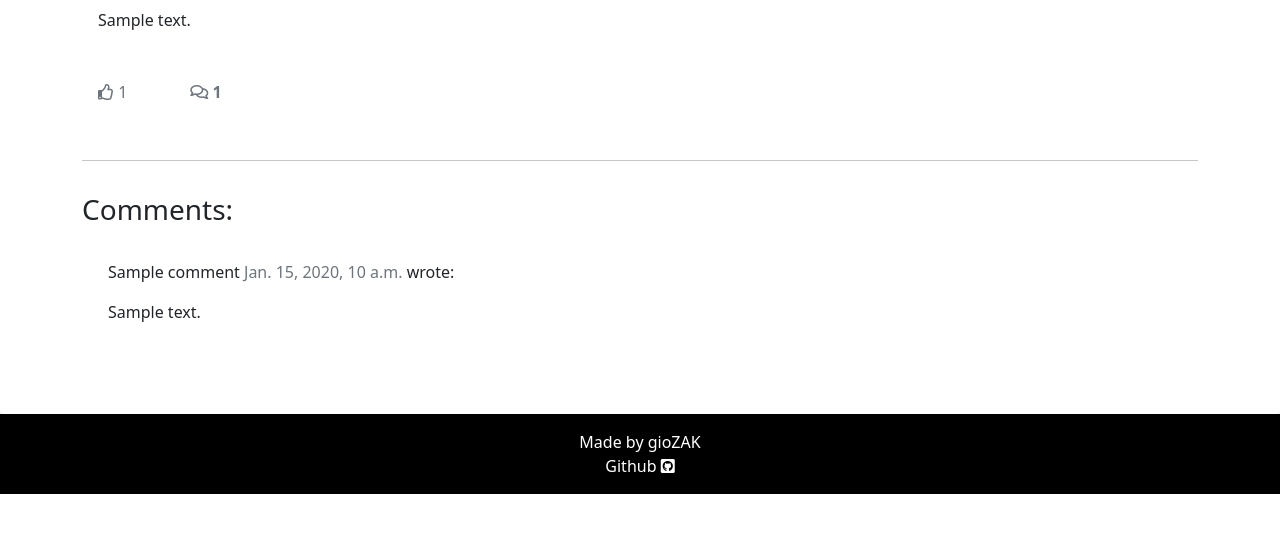
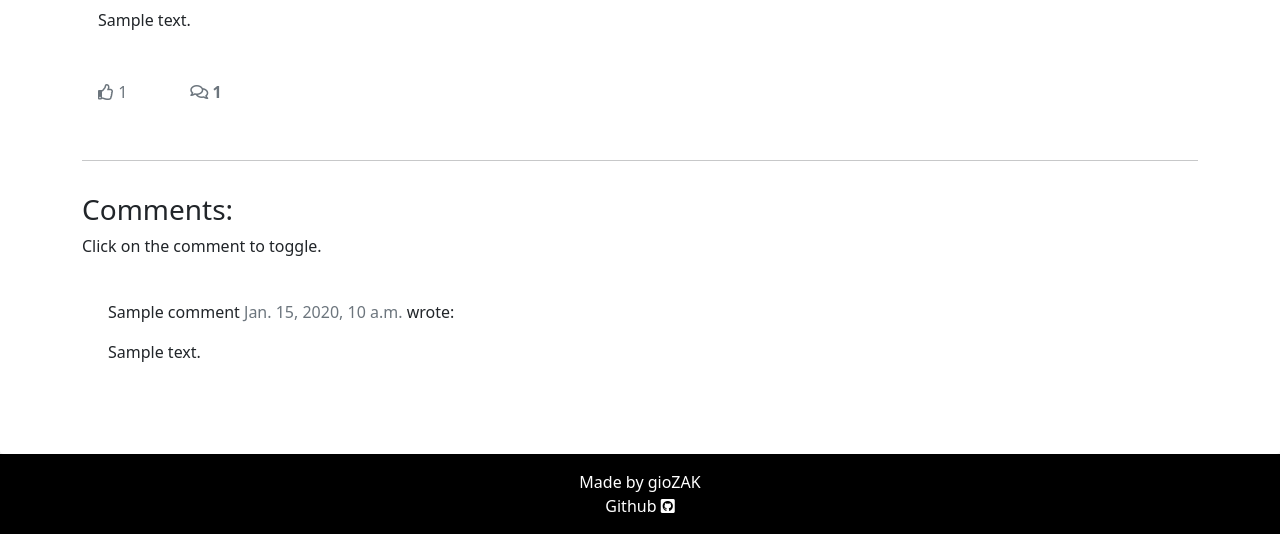
Before and after one commit to gioZAK/django-blog-p4, a Django app: a page that uses templates/post_detail.html in a window 1280 px wide. Shown: the part 679-1213 px from the top of the page. Before the commit the page ends 1173 px from the top, so only its background shows below. Run offline with Django 3.2, Linux system fonts and the light colour scheme; tables that the repository leaves empty hold one stand-in row (values such as "Sample post"); some libraries are stand-ins or nearby versions.

Commit message:
Add a new script to let the user toggle comments

```diff
--- a/static/js/script.js
+++ b/static/js/script.js
@@ -1,3 +1,12 @@
+//This code allows the user to toggle the comment by clicking on it
+const comments = document.querySelectorAll('.comments');
+comments.forEach((comment) => {
+    comment.addEventListener('click', (event) => {
+        const commentField = event.currentTarget.querySelector('.comment-field');
+        commentField.style.display = commentField.style.display === 'none' ? 'block' : 'none';
+    });
+});
+
 //display alerts
 setTimeout(function () {
     let messages = document.getElementById('msg');
--- a/templates/post_detail.html
+++ b/templates/post_detail.html
@@ -107,22 +107,25 @@
         <div class="row">
             <div class="col-md-8 card mb-4  mt-3 ">
                 <h3>Comments:</h3>
+                <p>Click on the comment to toggle.</p>
                 <div class="card-body">
-                    <!-- We want a for loop inside the empty control tags to iterate through each comment in comments -->
+                    <!-- For loop inside a empty control tags to iterate through each comment in comments -->
                     {% for comment in comments %}
-                    <div class="comments" style="padding: 10px;">
+                    <div class="comments" id="comment-{{ comment.id }}" style="padding: 10px;">
                         <p class="font-weight-bold">
-                            <!-- The commenter's name goes here. Check the model if you're not sure what that is -->
+                            <!-- The commenter's name goes here. -->
                             {{ comment.name }}
                             <span class=" text-muted font-weight-normal">
                                 <!-- The comment's created date goes here -->
                                 {{ comment.created_on }}
                             </span> wrote:
                         </p>
-                        <!-- The body of the comment goes before the | -->
-                        {{ comment.body | linebreaks }}
+                        <div class="comment-field" style="display: block;">
+                            <!-- The comment itself goes here -->
+                            {{ comment.body | linebreaks }}
+                        </div>
                     </div>
-                    <!-- Our for loop ends here -->
+                    <!-- For loop ends here -->
                     {% endfor %}
                 </div>
             </div>
```
